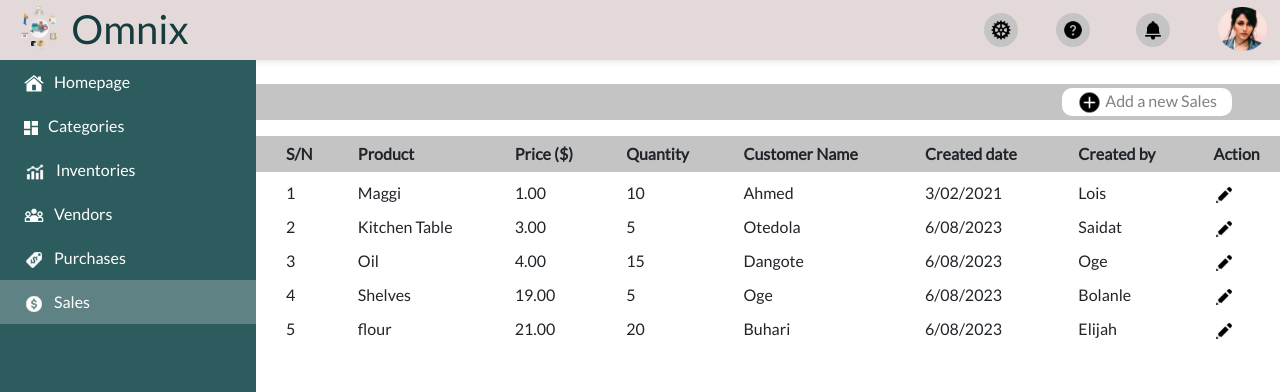
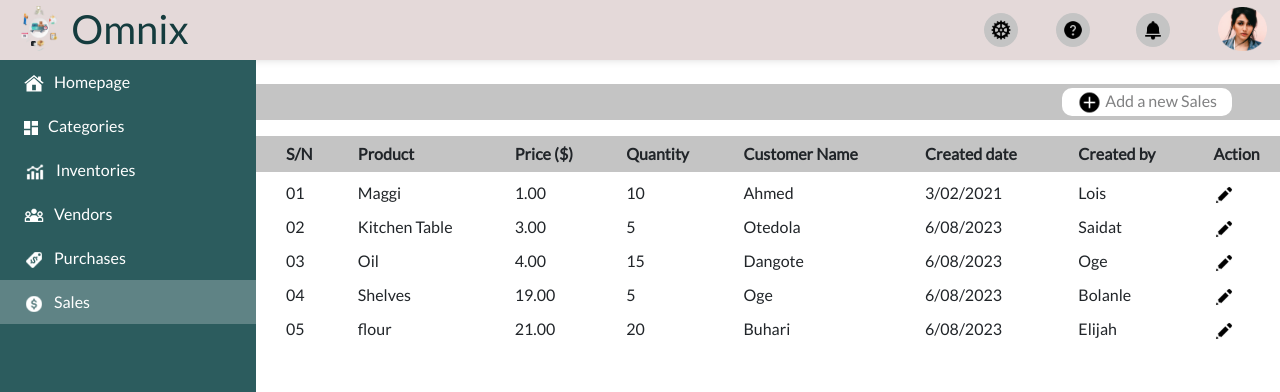
Before and after one commit to Dufuna-CodeCamp/Dufuna-Fem-Hackathon-Team3, a React (Create React App) app in the folder ims_app/: page /sales in a window 1280 px wide. Shown: the top 392 px of the page. Built offline with nearby package versions, Linux system fonts and the light colour scheme.

Commit message:
minor styles update

```diff
--- a/ims_app/src/components/includes/table/table.js
+++ b/ims_app/src/components/includes/table/table.js
@@ -41,7 +41,7 @@ class Nav extends Component {
                                     {this.props.addSerialNumber &&
                                         (
                                             <td>
-                                                {index + 1}
+                                                {(index + 1 < 10? '0' : '' ) + (index + 1)}
                                             </td>
                                         )
                                     }
--- a/ims_app/src/components/screens/homepage/homepage.js
+++ b/ims_app/src/components/screens/homepage/homepage.js
@@ -23,6 +23,7 @@ class Homepage extends Component {
                         <Button
                             name='Proceed'
                             href='/inventories'
+                            style={{width:'200px'}}
                         />
                     </div>
                 </div>
```
